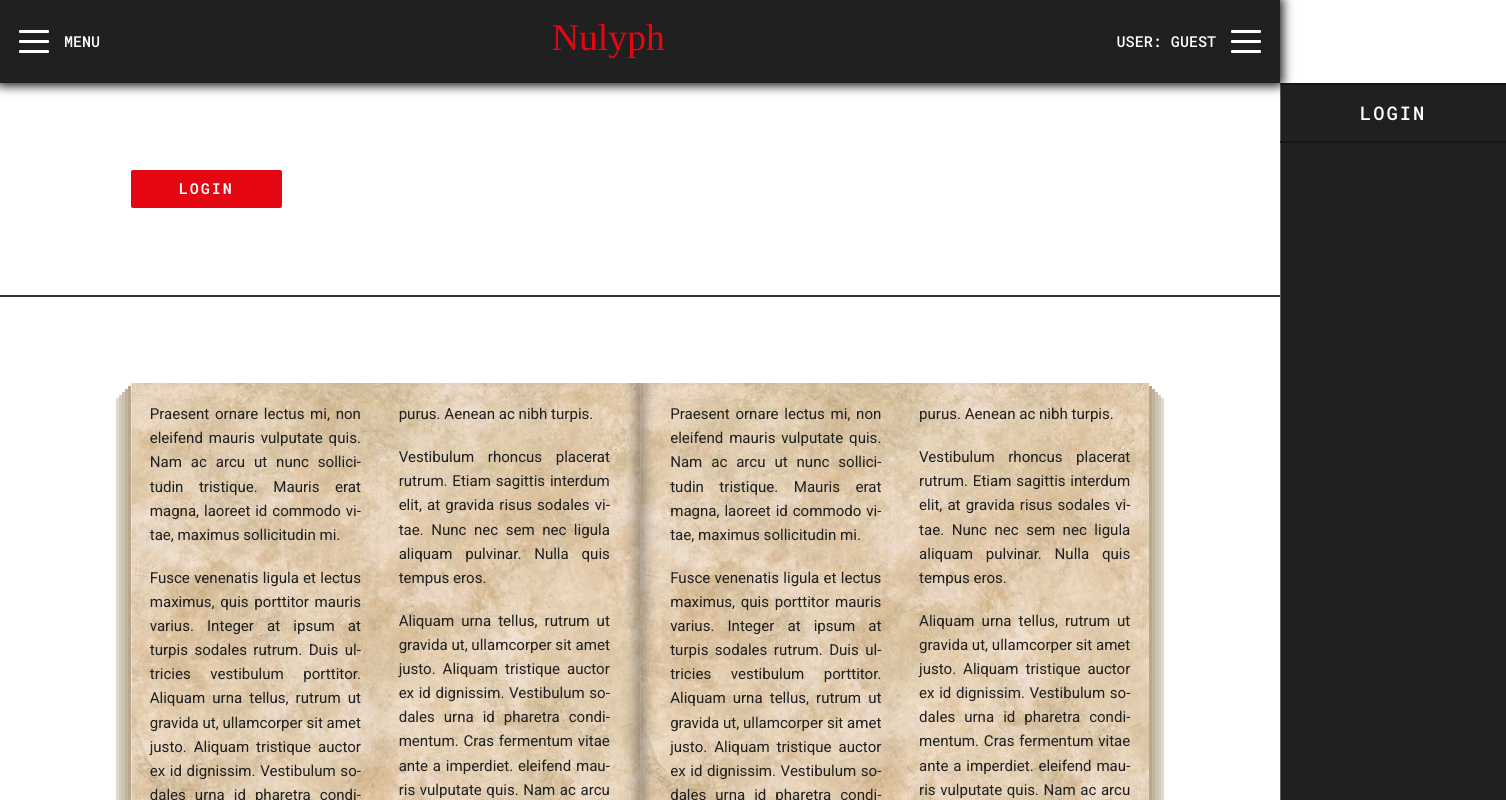
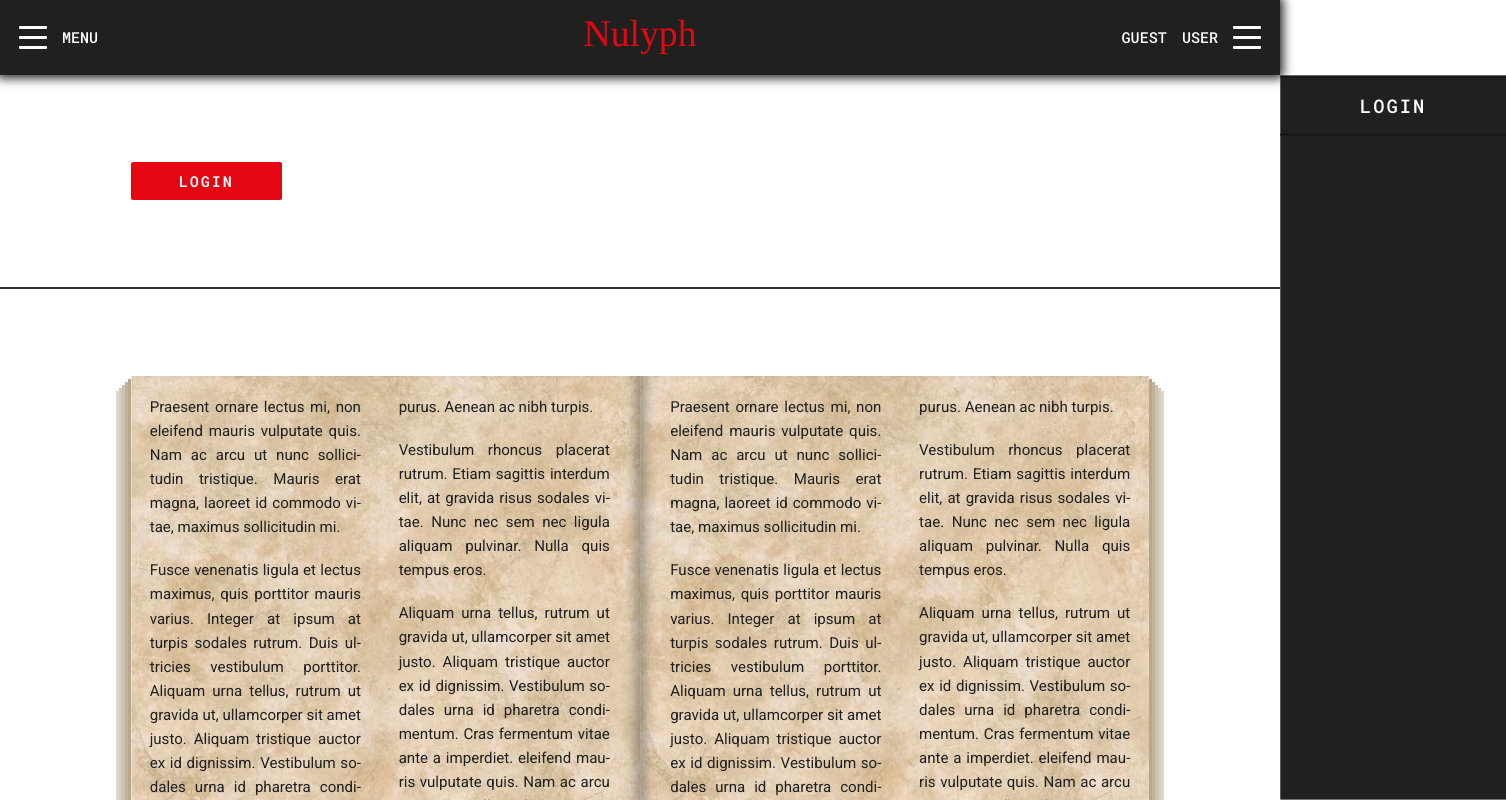
Before and after one commit to TylerUnderwood/capstone_project, a React (Create React App) app: page / in a window 1280 px wide. Shown: the top 800 px of the page, 1506 px wide, since content can reach past the window. Built offline with nearby package versions, Linux system fonts and the light colour scheme; a web font is replaced by a local one.

Commit message:
header and other updates

```diff
--- a/src/components/Header.js
+++ b/src/components/Header.js
@@ -28,7 +28,7 @@ class Header extends Component {
 		const navRightActive = this.props.activeElements.navRight
 
 		return (
-			<header id="header" className="bg-dark p-2 flex items-center">
+			<header id="header" className="site-header fixed-header">
 
 				<label className="menu-btn" htmlFor="menu-btn">
 					<button
@@ -62,57 +62,14 @@ class Header extends Component {
 					</Link>
 				</nav>
 
-				<div className="wrapper flex items-center">
-
-					{/* <nav className="nav justy-start">
-						<Link className="nav__link" to="/">Home</Link>
-						<Link className="nav__link" to="/about">About</Link>
-					</nav> */}
-
-					<div className="filler"></div>
-
-					<h5 id="logo" className="nav-logo">
-						<Link to="/">Nulyph</Link>
-					</h5>
-
-					<div className="filler"></div>
-
-					{/* <nav className="nav justy-end">
-						{ loggedIn && (
-							<Link className="nav__link" to="/dev">Dev</Link>
-						)}
-
-						{ loggedIn ? (
-							<div className="nav__link">
-								<details className="relative">
-									<summary>{username}</summary>
-									<Link
-										className="put-bottom"
-										to="/login" onClick={() => this.logout()}>
-										LOGOUT
-									</Link>
-								</details>
-							</div>
-						):(
-							<Link className="nav__link" to="/login">LOGIN</Link>
-						)}
-					</nav> */}
-
-				</div>
+				<h5 id="logo" className="nav-logo">
+					<Link to="/">Nulyph</Link>
+				</h5>
 
 				<nav className={`
 					drawer-nav
 					drawer-nav--right
 					${navRightActive ? "drawer-nav--active" : ''}`}>
-
-					{ loggedIn && (
-						<Link
-							className="nav__link drawer-nav__item"
-							to="/dev"
-							onClick={() => this.props.closeNavs()}>
-								Dev
-						</Link>
-					)}
 
 					{ loggedIn ? (
 						<Link
@@ -130,10 +87,19 @@ class Header extends Component {
 						</Link>
 					)}
 
+					{ loggedIn && (
+						<Link
+							className="nav__link drawer-nav__item"
+							to="/dev"
+							onClick={() => this.props.closeNavs()}>
+								Dev
+						</Link>
+					)}
+
 				</nav>
 
 				<label className="user-btn" htmlFor="user-btn">
-					<span className="user-btn__text">User: {username}</span>
+					<span className="user-btn__text"><span className="put-left ph-2">{username}</span>User</span>
 					<button
 						id="user-btn"
 						className={`nav-btn ${navRightActive ? "nav-btn--active" : ''}`}
--- a/src/components/Main.js
+++ b/src/components/Main.js
@@ -13,9 +13,7 @@ class Main extends Component {
 
 		return (
 			<div
-				className={`
-					viewbox
-					scrollable
+				className={`viewbox
 					${navLeftActive ? 'slide-to-the-left' : ''}
 					${navRightActive ? 'slide-to-the-right' : ''}
 				`}
--- a/src/components/dev/Inputs.js
+++ b/src/components/dev/Inputs.js
@@ -111,6 +111,9 @@ class Inputs extends Component {
 								/>
 							</fieldset>
 							<br/>
+							<div className="range">
+								<span className="range__text label">Health</span>
+								<div className="range__wrap">
 									<Slider
 										name="reactSlider"
 										min="-100"
@@ -118,6 +121,9 @@ class Inputs extends Component {
 										value={ this.state.reactSlider }
 										update={ this.onChange }
 									/>
+								</div>
+								<span className="range__text label">{this.state.reactSlider}</span>
+							</div>
 							<br />
 							<Toggle
 								name="toggle1"
--- a/src/sass/core/body.scss
+++ b/src/sass/core/body.scss
@@ -16,6 +16,7 @@ html {
 
 body {
 	overflow-x: hidden;
+	overflow-y: scroll;
 	background-color: white;
 	line-height: 1;
 	font-size: $font-size;
@@ -25,32 +26,18 @@ body {
 		-webkit-font-smoothing: antialiased;
 		-moz-osx-font-smoothing: grayscale;
 	color: $text-color;
+
+	// Firefox only
+	scroll-behavior: smooth;
 }
 
 .scrollable {
 	overflow-x: hidden;
 	overflow-y: scroll;
-
-	// Firefox only
-	scroll-behavior: smooth;
 }
 
 .scroll-lock {
 	overflow: hidden !important;
-}
-
-.viewbox {
-	display: flex;
-	flex-flow: column nowrap;
-	width: 100vw;
-	height: 100vh;
-
-	& > .viewable {
-		flex: 1;
-		width: 100%;
-		max-width: 100vw;
-		height: auto;
-	}
 }
 
 #root {
@@ -72,15 +59,26 @@ body {
 	z-index: 2;
 }
 
-body.fixed-header {
-	margin-top: $header-ht;
+.viewbox {
+	display: flex;
+	flex-flow: column nowrap;
+	width: 100vw;
+	height: 100vh;
 
-	#header {
-		position: fixed;
-		top: 0;
-		right: 0;
-		bottom: unset;
-		left: 0;
-		z-index: 3;
+	& > .viewable {
+		flex: 1;
+		width: 100%;
+		max-width: 100vw;
+		height: auto;
 	}
 }
+
+#header.fixed-header {
+	position: fixed;
+	top: 0;
+	width: 100vw;
+
+	& + .viewbox {
+		margin-top: $header-ht;
+	}
+}
--- a/src/sass/core/settings.scss
+++ b/src/sass/core/settings.scss
@@ -235,5 +235,5 @@ $round:             2px;
 
 /* === HEADER === */
 $header-pad:        1rem;
-$header-logo-ht:    2.4rem;
+$header-logo-ht:    2rem;
 $header-ht:         $header-pad * 2 + $header-logo-ht;
--- a/src/sass/modules/header.scss
+++ b/src/sass/modules/header.scss
@@ -9,46 +9,30 @@
 // See settings for more
 
 $nav-bg: $primary-dark;
-$nav-color: $white;
-$nav-hover: $link-color;
-
-$drawer-nav-bg: $primary-dark;
-$drawer-nav-color: $white;
-
-$nav-time: 240ms;
-
 
 
 /* ===== LAYOUT ===== */
 
-#header {
+.site-header {
+	display: flex;
+	justify-content: space-between;
+	align-items: center;
 	box-shadow: 0 0 10px 3px $text-color;
 	padding: $header-pad;
 	background-color: $nav-bg;
-	color: $nav-color;
+	color: $white;
 }
 
 /* ===== COMPONENTS ===== */
 
 /* === LOGO === */
-/*
-| The logo height is how the header's whole size is determined, width will be automatically set.
-*/
 
 #logo {
-	display: flex;
-    flex-flow: row nowrap;
-    justify-content: flex-start;
-	align-items: center;
-	//
-	position: relative;
-	z-index: 3;
-	//
 	margin: 0;
 	height: $header-logo-ht;
 	padding-top: 0;
 	font-size: 2rem;
-	color: $nav-color;
+	color: $link-color;
 
 	svg, img {
 		fill: currentColor;
@@ -56,7 +40,7 @@ $nav-time: 240ms;
 	}
 }
 
-/* ===== NAV BUTTON ===== */
+/* === NAV BUTTONS === */
 
 .menu-btn {
 	display: flex;
@@ -76,22 +60,27 @@ $nav-time: 240ms;
 	}
 }
 
-/* ===== NAV BUTTON ===== */
-
-$nav-btn-bar: 6px;
+/* === NAV BUTTON === */
 
 .nav-btn {
 	display: inline-block;
-	margin: -6px;
-	padding: 6px;
+	margin: -12px -10px;
+	border-radius: 50%;
+	padding: 12px 10px;
+	transition: background 300ms ease;
 	cursor: pointer;
+
+	&:hover,
+	&:focus {
+		background-color: $charcoal;
+	}
 
 	$self: &;
 
 	&__bar {
 		border-radius: 1px;
 		background-color: currentColor;
-		width: 30px;
+		width: 28px;
 		height: 3px;
 		transition: opacity 300ms ease,
 					transform 300ms ease;
@@ -114,7 +103,7 @@ $nav-btn-bar: 6px;
 	}
 }
 
-/* ===== DRAWER NAV ===== */
+/* === DRAWER NAV === */
 
 $drawer-width: 12rem;
 
@@ -126,7 +115,7 @@ $drawer-width: 12rem;
 	bottom: 0;
 	transform: translate( 0, 100% );
 	width: $drawer-width;
-	height: calc( 100vh - #{$header-ht} );
+	height: calc( 100vh - 100% );
 	background-color: $nav-bg;
 	transition: transform 500ms ease;
 
@@ -162,7 +151,7 @@ $drawer-width: 12rem;
 
 		&:hover,
 		&:focus {
-			background-color: lighten($nav-bg, 2%);
+			background-color: $charcoal;
 		}
 	}
 }
--- a/src/sass/modules/inputs/slider.scss
+++ b/src/sass/modules/inputs/slider.scss
@@ -3,6 +3,28 @@
 | MODULES: Slider
 |––––––––––––––––––––––––––––––––––––––––––––––––––
 */
+
+.range {
+	display: flex;
+	align-items: center;
+
+	&__wrap {
+		flex: 1;
+		font-size: 0;
+		padding: 0 1rem;
+	}
+
+	&__text {
+		min-width: 8%;
+
+		&:first-child {
+			text-align: left;
+		}
+		&:last-child {
+			text-align: right;
+		}
+	}
+}
 
 .slider {
 	position: relative;
--- a/src/sass/utility/extention.scss
+++ b/src/sass/utility/extention.scss
@@ -70,17 +70,13 @@
 .put-top {
 	position: absolute;
 	top: 0;
-	right: 0;
 	bottom: unset;
-	left: 0;
 	transform: translateY(-100%);
 }
 
 .put-right {
 	position: absolute;
-	top: 0;
 	right: 0;
-	bottom: 0;
 	left: unset;
 	transform: translateX(100%);
 }
@@ -88,17 +84,13 @@
 .put-bottom {
 	position: absolute;
 	top: unset;
-	right: 0;
 	bottom: 0;
-	left: 0;
 	transform: translateY(100%);
 }
 
 .put-left {
 	position: absolute;
-	top: 0;
 	right: unset;
-	bottom: 0;
 	left: 0;
 	transform: translateX(-100%);
 }
```
Lines whose indentation alone changed are shown as unchanged.
